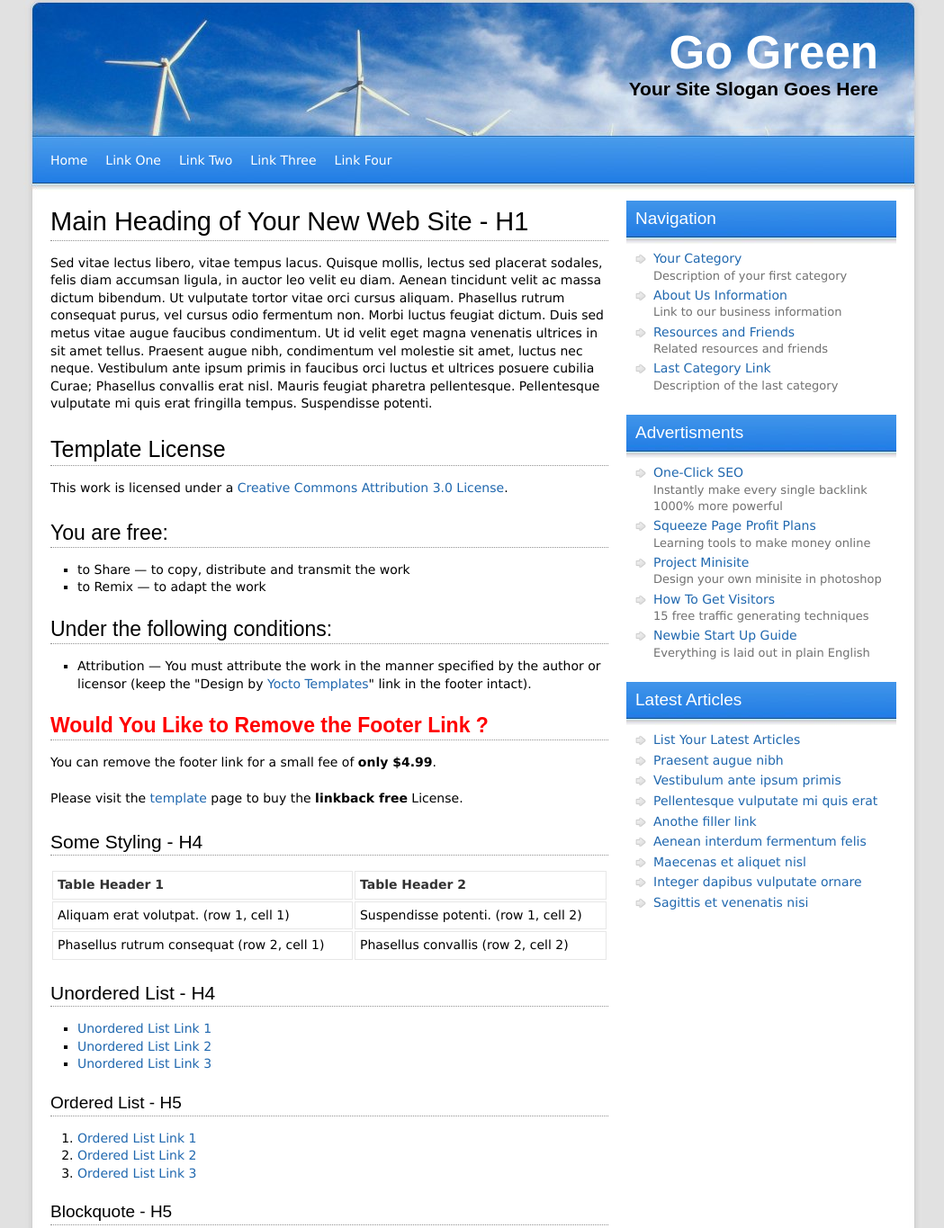
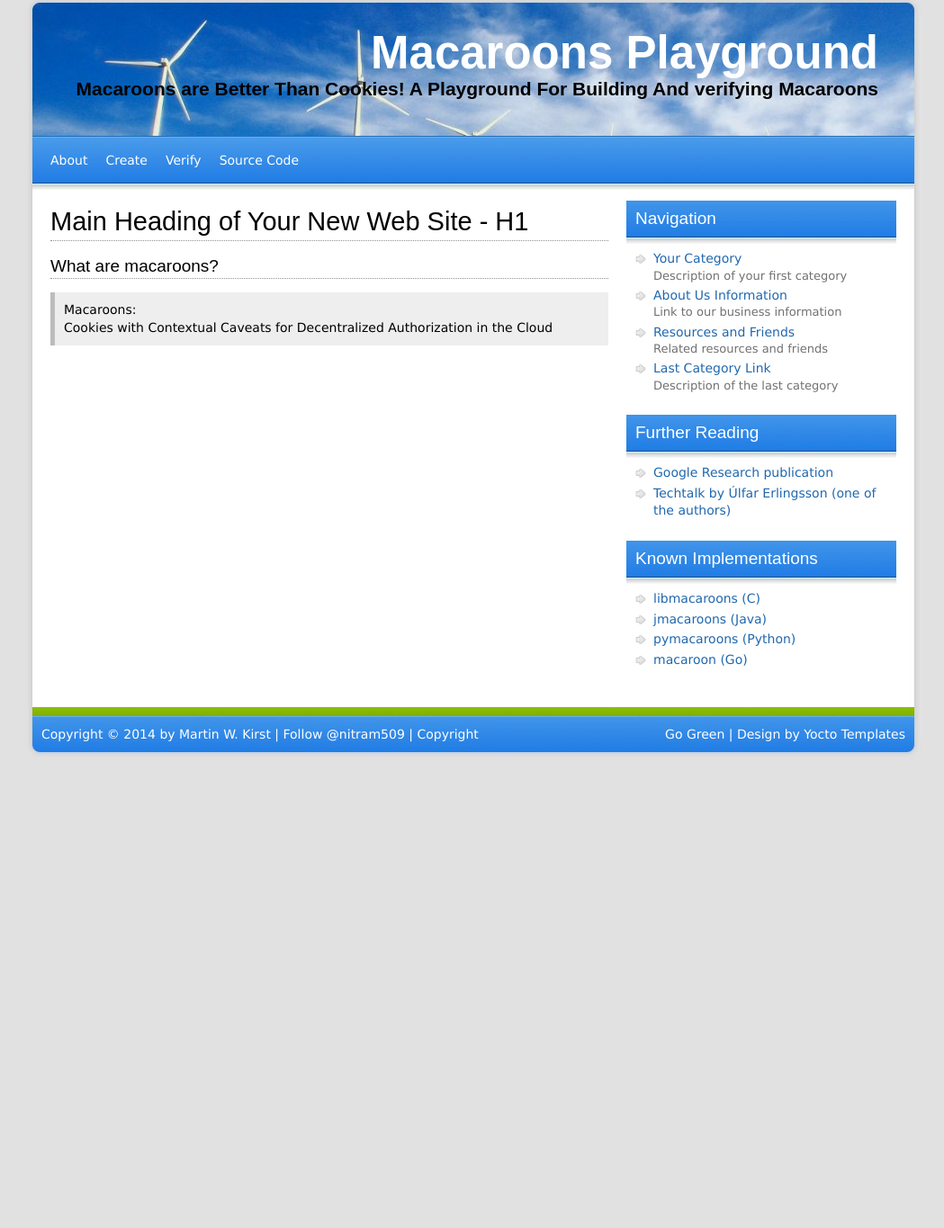
Before and after one commit to nitram509/jmacaroons, a plain HTML site: page index.html in a window 1280 px wide. Shown: the part 7-1372 px from the top of the page at 90% size, without its empty margins (114-1163 px from the left). After the commit the page ends 853 px from the top, so only its background shows below. Drawn offline with Linux system fonts and the light colour scheme; a web font is replaced by a local one.

Commit message:
added links for further readings, known implementations set nav-bar added twitter follow-me widget

```diff
--- a/index.html
+++ b/index.html
@@ -5,25 +5,24 @@
   <link rel="stylesheet" type="text/css" href="www/css/style.css">
   <link href="www/css/css_002.css" rel="stylesheet" type="text/css">
   <link href="www/css/css.css" rel="stylesheet" type="text/css">
-  <title>Go Green</title>
+  <title>Macaroons Playground</title>
 </head>
 <body>
 
 <div id="wrap">
 
   <div id="header">
-    <h1><a href="#">Go Green</a></h1>
+    <h1><a href="#">Macaroons Playground</a></h1>
 
-    <h2>Your Site Slogan Goes Here</h2>
+    <h2>Macaroons are Better Than Cookies! A Playground For Building And verifying Macaroons</h2>
   </div>
 
   <div id="menu">
     <ul>
-      <li><a href="#">Home</a></li>
-      <li><a href="#">Link One</a></li>
-      <li><a href="#">Link Two</a></li>
-      <li><a href="#">Link Three</a></li>
-      <li><a href="#">Link Four</a></li>
+      <li><a href="#">About</a></li>
+      <li><a href="#">Create</a></li>
+      <li><a href="#">Verify</a></li>
+      <li><a href="#">Source Code</a></li>
     </ul>
   </div>
 
@@ -35,96 +34,102 @@
 
       <h1>Main Heading of Your New Web Site - H1</h1>
 
-      <p>
-        Sed vitae lectus libero, vitae tempus lacus. Quisque mollis, lectus sed
-        placerat sodales, felis diam accumsan ligula, in auctor leo velit eu
-        diam. Aenean tincidunt velit ac massa dictum bibendum. Ut vulputate
-        tortor vitae orci cursus aliquam. Phasellus rutrum consequat purus, vel
-        cursus odio fermentum non. Morbi luctus feugiat dictum. Duis sed metus
-        vitae augue faucibus condimentum. Ut id velit eget magna venenatis
-        ultrices in sit amet tellus. Praesent augue nibh, condimentum vel
-        molestie sit amet, luctus nec neque. Vestibulum ante ipsum primis in
-        faucibus orci luctus et ultrices posuere cubilia Curae; Phasellus
-        convallis erat nisl. Mauris feugiat pharetra pellentesque. Pellentesque
-        vulputate mi quis erat fringilla tempus. Suspendisse potenti.
-      </p>
+      <h5>What are macaroons?</h5>
+      <blockquote>
+        <p>Macaroons:<br>
+          Cookies with Contextual Caveats for Decentralized Authorization in the Cloud</p>
+      </blockquote>
 
-      <h2>Template License</h2>
+      <!--<p>-->
+        <!--Sed vitae lectus libero, vitae tempus lacus. Quisque mollis, lectus sed-->
+        <!--placerat sodales, felis diam accumsan ligula, in auctor leo velit eu-->
+        <!--diam. Aenean tincidunt velit ac massa dictum bibendum. Ut vulputate-->
+        <!--tortor vitae orci cursus aliquam. Phasellus rutrum consequat purus, vel-->
+        <!--cursus odio fermentum non. Morbi luctus feugiat dictum. Duis sed metus-->
+        <!--vitae augue faucibus condimentum. Ut id velit eget magna venenatis-->
+        <!--ultrices in sit amet tellus. Praesent augue nibh, condimentum vel-->
+        <!--molestie sit amet, luctus nec neque. Vestibulum ante ipsum primis in-->
+        <!--faucibus orci luctus et ultrices posuere cubilia Curae; Phasellus-->
+        <!--convallis erat nisl. Mauris feugiat pharetra pellentesque. Pellentesque-->
+        <!--vulputate mi quis erat fringilla tempus. Suspendisse potenti.-->
+      <!--</p>-->
 
-      <p>
-        This work is licensed under a <a rel="license" href="http://creativecommons.org/licenses/by/3.0/">Creative Commons
-        Attribution 3.0 License</a>.
-      </p>
+      <!--<h2>Template License</h2>-->
 
-      <h3>You are free:</h3>
+      <!--<p>-->
+        <!--This work is licensed under a <a rel="license" href="http://creativecommons.org/licenses/by/3.0/">Creative Commons-->
+        <!--Attribution 3.0 License</a>.-->
+      <!--</p>-->
 
-      <ul>
-        <li>to Share — to copy, distribute and transmit the work</li>
-        <li>to Remix — to adapt the work</li>
-      </ul>
+      <!--<h3>You are free:</h3>-->
+
+      <!--<ul>-->
+        <!--<li>to Share — to copy, distribute and transmit the work</li>-->
+        <!--<li>to Remix — to adapt the work</li>-->
+      <!--</ul>-->
 
 
-      <h3>Under the following conditions:</h3>
+      <!--<h3>Under the following conditions:</h3>-->
 
-      <ul>
-        <li>Attribution — You must attribute the work in the manner specified by the author or licensor (keep the "Design by <a
-                href="http://www.yoctotemplates.com/">Yocto Templates</a>" link in the footer intact).
-        </li>
-      </ul>
+      <!--<ul>-->
+        <!--<li>Attribution — You must attribute the work in the manner specified by the author or licensor (keep the "Design by <a-->
+                <!--href="http://www.yoctotemplates.com/">Yocto Templates</a>" link in the footer intact).-->
+        <!--</li>-->
+      <!--</ul>-->
 
-      <h3 style="color: red; font-weight: bold;">Would You Like to Remove the Footer Link ?</h3>
+      <!--<h3 style="color: red; font-weight: bold;">Would You Like to Remove the Footer Link ?</h3>-->
 
-      <p>You can remove the footer link for a small fee of <strong>only $4.99</strong>.</p>
+      <!--<p>You can remove the footer link for a small fee of <strong>only $4.99</strong>.</p>-->
 
-      <p>Please visit the <a href="http://yoctotemplates.com/free-web-templates/go-green/">template</a> page to buy the <strong>linkback
-        free</strong> License.</p>
+      <!--<p>Please visit the <a href="http://yoctotemplates.com/free-web-templates/go-green/">template</a> page to buy the <strong>linkback-->
+        <!--free</strong> License.</p>-->
 
-      <h4>Some Styling - H4</h4>
+      <!--<h4>Some Styling - H4</h4>-->
 
-      <table>
-        <tbody>
-        <tr>
-          <th>Table Header 1</th>
-          <th>Table Header 2</th>
-        </tr>
-        <tr>
-          <td>Aliquam erat volutpat. (row 1, cell 1)</td>
-          <td>Suspendisse potenti. (row 1, cell 2)</td>
-        </tr>
-        <tr>
-          <td>Phasellus rutrum consequat (row 2, cell 1)</td>
-          <td>Phasellus convallis (row 2, cell 2)</td>
-        </tr>
-        </tbody>
-      </table>
+      <!--<table>-->
+        <!--<tbody>-->
+        <!--<tr>-->
+          <!--<th>Table Header 1</th>-->
+          <!--<th>Table Header 2</th>-->
+        <!--</tr>-->
+        <!--<tr>-->
+          <!--<td>Aliquam erat volutpat. (row 1, cell 1)</td>-->
+          <!--<td>Suspendisse potenti. (row 1, cell 2)</td>-->
+        <!--</tr>-->
+        <!--<tr>-->
+          <!--<td>Phasellus rutrum consequat (row 2, cell 1)</td>-->
+          <!--<td>Phasellus convallis (row 2, cell 2)</td>-->
+        <!--</tr>-->
+        <!--</tbody>-->
+      <!--</table>-->
 
-      <h4>Unordered List - H4</h4>
+      <!--<h4>Unordered List - H4</h4>-->
 
-      <ul>
-        <li><a title="" href="#">Unordered List Link 1</a></li>
-        <li><a title="" href="#">Unordered List Link 2</a></li>
-        <li><a title="" href="#">Unordered List Link 3</a></li>
-      </ul>
+      <!--<ul>-->
+        <!--<li><a title="" href="#">Unordered List Link 1</a></li>-->
+        <!--<li><a title="" href="#">Unordered List Link 2</a></li>-->
+        <!--<li><a title="" href="#">Unordered List Link 3</a></li>-->
+      <!--</ul>-->
 
-      <h5>Ordered List - H5</h5>
+      <!--<h5>Ordered List - H5</h5>-->
 
-      <ol>
-        <li><a title="" href="#">Ordered List Link 1</a></li>
-        <li><a title="" href="#">Ordered List Link 2</a></li>
-        <li><a title="" href="#">Ordered List Link 3</a></li>
-      </ol>
+      <!--<ol>-->
+        <!--<li><a title="" href="#">Ordered List Link 1</a></li>-->
+        <!--<li><a title="" href="#">Ordered List Link 2</a></li>-->
+        <!--<li><a title="" href="#">Ordered List Link 3</a></li>-->
+      <!--</ol>-->
 
-      <h5>Blockquote - H5</h5>
+      <!--<h5>Blockquote - H5</h5>-->
 
-      <blockquote>
-        <p>Integer dapibus vulputate ornare. Aenean interdum fermentum felis.
-          Aliquam congue, leo vel elementum tempor, quam lorem laoreet nunc, vel
-          consequat purus tortor non mauris. Donec luctus sem at risus sagittis et
-          venenatis nisi hendrerit. Maecenas iaculis vulputate sem id gravida.
-          Maecenas et aliquet nisl. Integer ornare volutpat elit a lobortis. Sed
-          vitae ligula est, in auctor mi. Lorem ipsum dolor sit amet, consectetur
-          adipiscing elit.</p>
-      </blockquote>
+      <!--<blockquote>-->
+        <!--<p>Integer dapibus vulputate ornare. Aenean interdum fermentum felis.-->
+          <!--Aliquam congue, leo vel elementum tempor, quam lorem laoreet nunc, vel-->
+          <!--consequat purus tortor non mauris. Donec luctus sem at risus sagittis et-->
+          <!--venenatis nisi hendrerit. Maecenas iaculis vulputate sem id gravida.-->
+          <!--Maecenas et aliquet nisl. Integer ornare volutpat elit a lobortis. Sed-->
+          <!--vitae ligula est, in auctor mi. Lorem ipsum dolor sit amet, consectetur-->
+          <!--adipiscing elit.</p>-->
+      <!--</blockquote>-->
 
     </div>
 
@@ -138,27 +143,18 @@
         <li><a href="#">Last Category Link</a><br>Description of the last category</li>
       </ul>
 
-      <h3>Advertisments</h3>
+      <h3>Further Reading</h3>
       <ul>
-        <li><a href="http://rapbank.com/go/1466/11795">One-Click SEO</a><br>Instantly make every single backlink 1000% more powerful
-        </li>
-        <li><a href="http://rapbank.com/go/2672/11795">Squeeze Page Profit Plans</a><br>Learning tools to make money online</li>
-        <li><a href="http://rapbank.com/go/1650/11795">Project Minisite</a><br>Design your own minisite in photoshop</li>
-        <li><a href="http://rapbank.com/go/1371/11795">How To Get Visitors</a><br>15 free traffic generating techniques</li>
-        <li><a href="http://rapbank.com/go/1476/11795">Newbie Start Up Guide</a><br>Everything is laid out in plain English</li>
+        <li><a href="http://research.google.com/pubs/pub41892.html">Google Research publication</a></li>
+        <li><a href="https://air.mozilla.org/macaroons-cookies-with-contextual-caveats-for-decentralized-authorization-in-the-cloud/">Techtalk by Úlfar Erlingsson (one of the authors)</a></li>
       </ul>
 
-      <h3>Latest Articles</h3>
+      <h3>Known Implementations</h3>
       <ul>
-        <li><a href="#">List Your Latest Articles</a></li>
-        <li><a href="#">Praesent augue nibh</a></li>
-        <li><a href="#">Vestibulum ante ipsum primis</a></li>
-        <li><a href="#">Pellentesque vulputate mi quis erat</a></li>
-        <li><a href="#">Anothe filler link</a></li>
-        <li><a href="#">Aenean interdum fermentum felis</a></li>
-        <li><a href="#">Maecenas et aliquet nisl</a></li>
-        <li><a href="#">Integer dapibus vulputate ornare</a></li>
-        <li><a href="#">Sagittis et venenatis nisi</a></li>
+        <li><a href="https://github.com/rescrv/libmacaroons">libmacaroons (C)</a></li>
+        <li><a href="https://github.com/nitram509/jmacaroons">jmacaroons (Java)</a></li>
+        <li><a href="https://github.com/ecordell/pymacaroons">pymacaroons (Python)</a></li>
+        <li><a href="https://github.com/rogpeppe/macaroon">macaroon (Go)</a></li>
       </ul>
 
     </div>
@@ -170,7 +166,26 @@
   <div id="footertop"></div>
 
   <div id="footer">
-    <div class="footerleft">Copyright &copy; 2014 by <a href="#">You</a> | <a href="#">Privacy Policy</a> | <a href="#">Copyright</a>
+    <div class="footerleft">Copyright &copy; 2014 by Martin W. Kirst
+      |
+      <a class="twitter-follow-button"
+         href="https://twitter.com/nitram509"
+         data-show-count="false"
+         data-lang="en">
+        Follow @nitram509
+      </a>
+      <script type="text/javascript">
+        window.twttr = (function (d, s, id) {
+          var t, js, fjs = d.getElementsByTagName(s)[0];
+          if (d.getElementById(id)) return;
+          js = d.createElement(s); js.id = id;
+          js.src= "https://platform.twitter.com/widgets.js";
+          fjs.parentNode.insertBefore(js, fjs);
+          return window.twttr || (t = { _e: [], ready: function (f) { t._e.push(f) } });
+        }(document, "script", "twitter-wjs"));
+      </script>
+      |
+      <a href="#">Copyright</a>
     </div>
     <div class="footerright"><a href="http://yoctotemplates.com/free-web-templates/go-green/">Go Green</a> | Design by <a
             href="http://www.yoctotemplates.com/">Yocto Templates</a></div>
--- a/www/css/style.css
+++ b/www/css/style.css
@@ -117,3 +117,8 @@ color: #fff;
 
 .footerleft { float: left; }
 .footerright { float: right; }
+
+/* follow on twitter widget */
+#twitter-widget-0 {
+  vertical-align: middle;
+}
```
